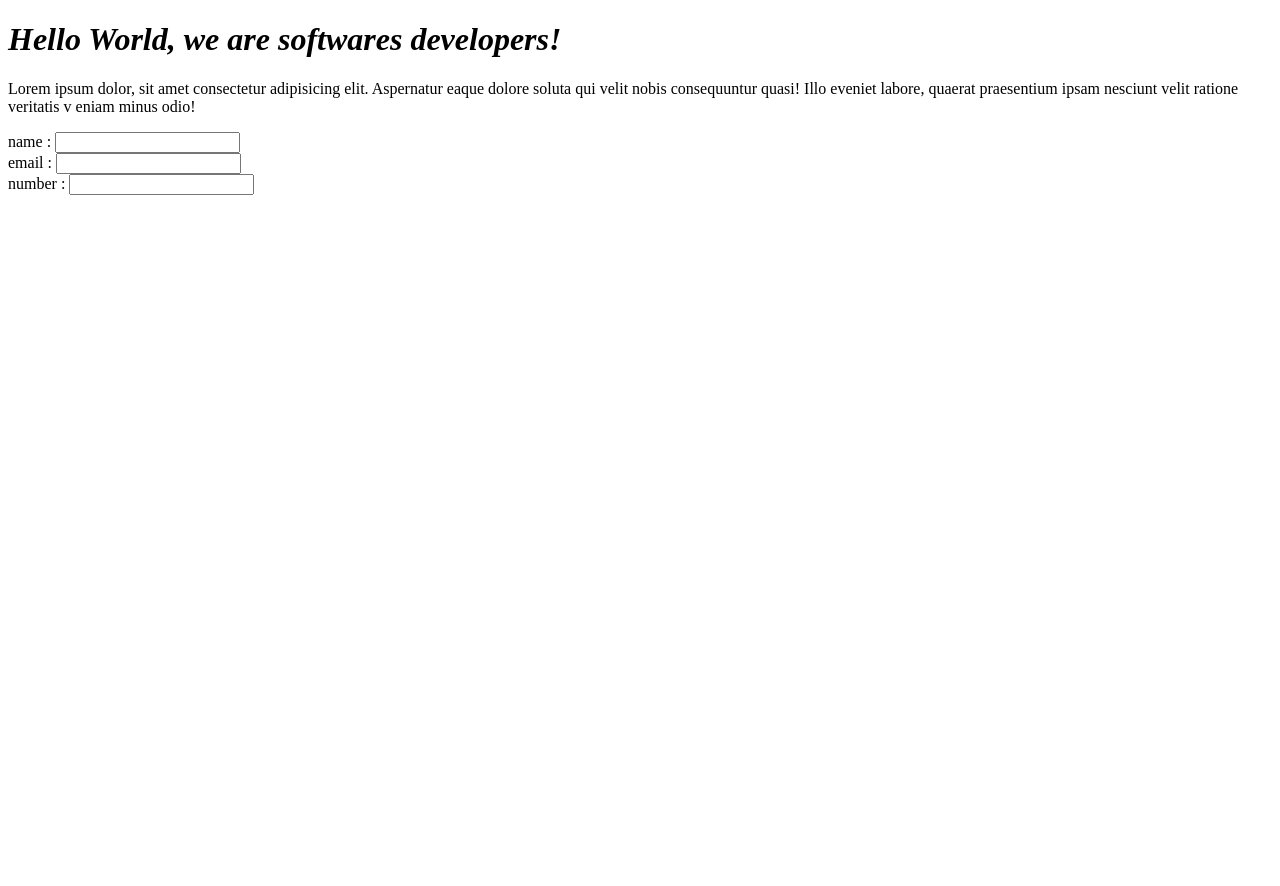
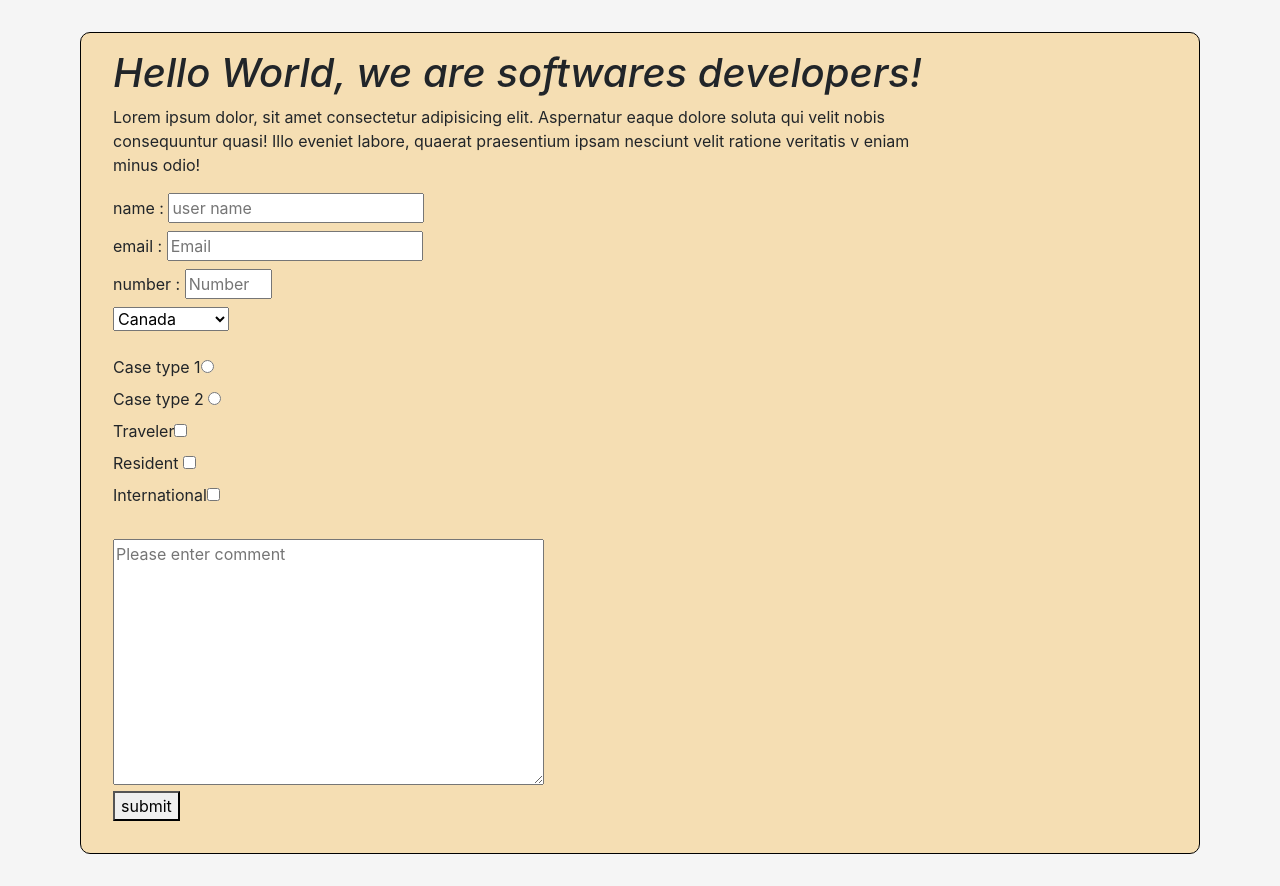
Before and after one commit to Berabjesus/Wabo-Bereket, a plain HTML site: page index.html in a window 1280 px wide. Before the commit the page ends 800 px from the top, so only its background shows below. Drawn offline with nearby package versions, Linux system fonts and the light colour scheme.

Commit message:
User request done from test case 8 to 15

```diff
--- a/css/style.css
+++ b/css/style.css
@@ -0,0 +1,25 @@
+body {
+    background-color: whitesmoke;
+    padding: 2em 5em;
+    height: auto;
+}
+.main {
+    padding: 1em 2em;
+    overflow-wrap: break-word;
+    background-color: wheat;
+    border: 1px solid black;
+    border-radius: 10px;
+    -webkit-border-radius: 10px;
+    -moz-border-radius: 10px;
+    -ms-border-radius: 10px;
+    -o-border-radius: 10px;
+    height: auto;
+}
+.disc {
+    width: 50em;
+    word-wrap: break-word;
+}
+@media (max-width: 768px){
+
+
+}
--- a/index.html
+++ b/index.html
@@ -3,13 +3,15 @@
   <head>
     <meta charset="UTF-8">
     <title>Fork Me! FCC: Test Suite Template</title>
+    <link rel="stylesheet" href="https://stackpath.bootstrapcdn.com/bootstrap/4.4.1/css/bootstrap.min.css" integrity="sha384-Vkoo8x4CGsO3+Hhxv8T/Q5PaXtkKtu6ug5TOeNV6gBiFeWPGFN9MuhOf23Q9Ifjh" crossorigin="anonymous">
     <link rel="stylesheet" href="css/style.css">
   </head>
 
   <body>
-
+    <div class="container-fluid main">
 
     <h1 id="title"><em> Hello World, we are softwares developers!</em></h1>
+    <div class="disc">
     <p id="description">
       Lorem ipsum dolor, sit amet consectetur adipisicing elit.
       Aspernatur eaque dolore soluta qui velit nobis consequuntur quasi!
@@ -17,17 +19,37 @@
        eniam minus odio!
 
     </p>
+  </div>
 
-    <form action="" id="survey-form">
-        <label for="name"> name :
-          <input type="text" id="name" required>
+    <form action="" id="survey-form" class="form-group">
+      <div class="input-group">
+        <label for="name" id="name-label"> name :
+          <input type="text" id="name" required placeholder="user name">
         </label><br>
-        <label for="email"> email :
-          <input type="email" name="email" id="email" required>
+      </div>
+        <label for="email" id = "email-label"> email :
+          <input type="email" name="email" id="email" required placeholder="Email">
         </label><br>
-        <label for="number"> number :
-          <input type="number" name="number" id="number">
+        <label for="number" id="number-label"> number :
+          <input type="number" name="number" id="number" min="18" max="64" placeholder="Number">
         </label><br>
+        <select name="country" id="dropdown">
+            <option value="1">Canada</option>
+            <option value="2">South Africa</option>
+            <option value="3">France</option>
+        </select>
+        <br><br>
+        <label for="name">Case type 1</label><input type="radio" name="name" id="" value="1">
+        <br>
+        <label for="name">Case type 2</label> <input type="radio" name="name" id="" value="2">
+        <br>
+        <label for="">Traveler</label><input type="checkbox" name="value" id="" value="100"><br>
+        <label for="">Resident</label> <input type="checkbox" name="value" id="" value="200"><br>
+        <label for="">International</label><input type="checkbox" name="value" id="" value="300"><br>
+        <br>
+        <textarea name="comment" id="comment" cols="40" rows="10" placeholder="Please enter comment"></textarea>
+        <br>
+        <button type="submit" id="submit">submit</button>
     </form>
     <!--
       instructions
@@ -49,6 +71,7 @@
     - The freeCodeCamp Team
 
     -->
+  </div>
     <script src="https://cdn.freecodecamp.org/testable-projects-fcc/v1/bundle.js"></script>
     <script  src="js/index.js"></script>
   </body>
```
